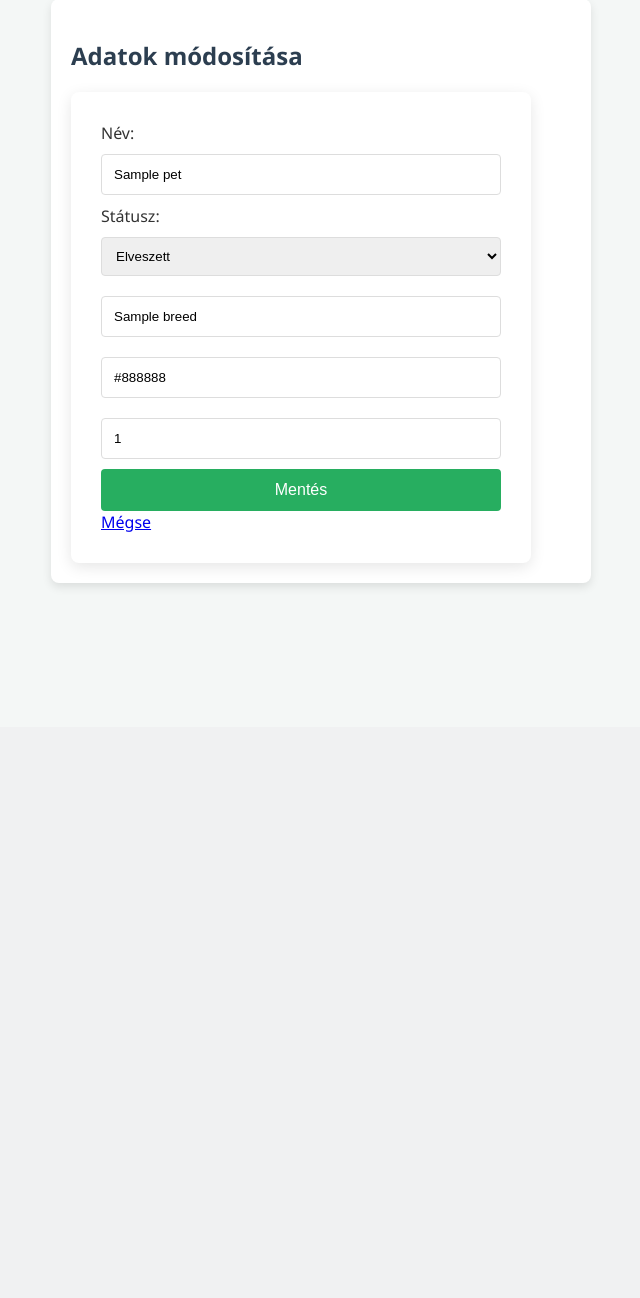
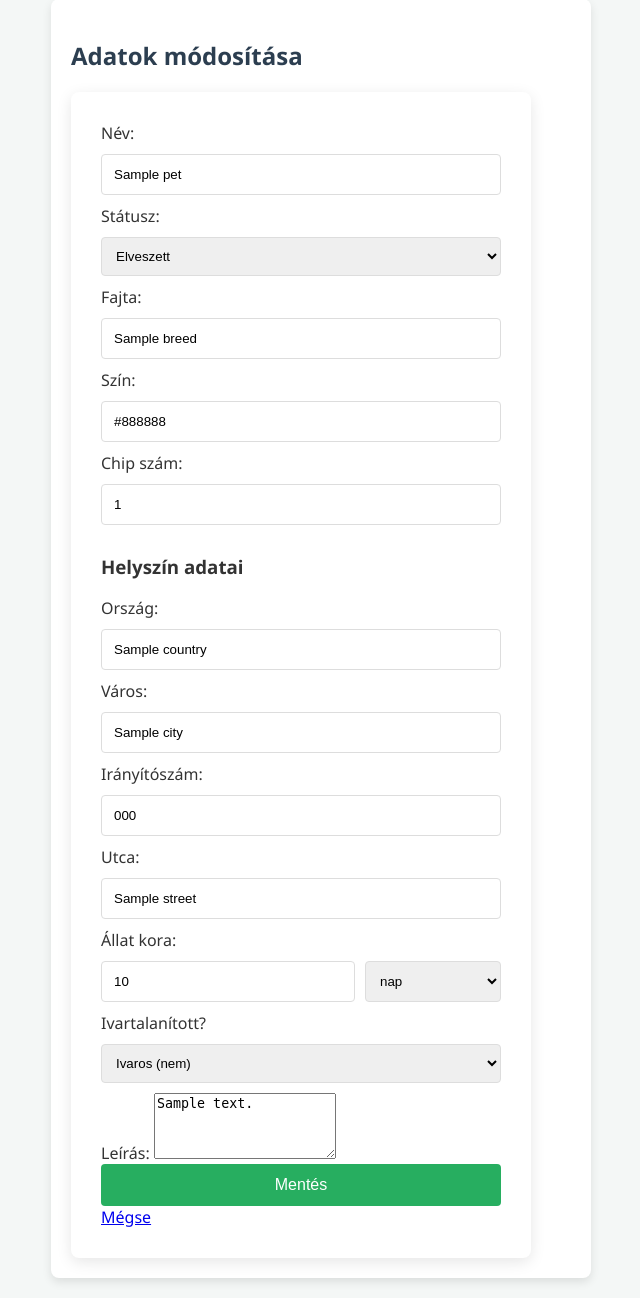
Before and after one commit to MrHerculePoirot/Szakdolgozat, a Flask app: template templates/edit_pet.html in a window 1280 px wide. Shown: the part 73-1371 px from the top of the page, without its empty margins (319-959 px from the left). Before the commit the page ends 658 px from the top, so only its background shows below. Run offline with Flask 3, Linux system fonts and the light colour scheme; the template is opened without the code that fills it: most values are stand-ins (such as "Sample title", 1, 10 or a date in 2020).

Commit message:
Additional modifications 2

```diff
--- a/app.py
+++ b/app.py
@@ -1,5 +1,6 @@
 import os
-from flask import Flask, request, jsonify, render_template, redirect, url_for
+import random
+from flask import Flask, request, jsonify, render_template, redirect, url_for, flash
 from dotenv import load_dotenv
 from werkzeug.utils import secure_filename
 from werkzeug.security import generate_password_hash, check_password_hash
@@ -16,7 +17,7 @@ load_dotenv()
 def create_app():
     app = Flask(__name__)
 
-    # Konfig -> SQLite adatbázis file létrehozása
+    # Konfiguráció
     basedir = os.path.abspath(os.path.dirname(__file__))
     app.config['SQLALCHEMY_DATABASE_URI'] = 'sqlite:///' + os.path.join(basedir, 'pet_finder.db')
     app.config['SQLALCHEMY_TRACK_MODIFICATIONS'] = False
@@ -24,13 +25,14 @@ def create_app():
 
     # Fájlfeltöltés beállításai
     UPLOAD_FOLDER = os.path.join('static', 'uploads')
+    if not os.path.exists(UPLOAD_FOLDER):
+        os.makedirs(UPLOAD_FOLDER)
     app.config['UPLOAD_FOLDER'] = UPLOAD_FOLDER
     app.config['MAX_CONTENT_LENGTH'] = 16 * 1024 * 1024
 
-    # Adatbázis létrehozása
+    # Adatbázis inicializálása
     init_app(app)
 
-    # Login Manager beállítása
     login_manager = LoginManager()
     login_manager.login_view = 'login'
     login_manager.init_app(app)
@@ -40,11 +42,10 @@ def create_app():
         return User.query.get(int(user_id))
 
     with app.app_context():
-        # .db file és táblák létrehozása
         db.create_all()
         print("Adatbázis táblák sikeresen létrehozva!")
 
-    # ---Útvonalak---
+    # --- ÚTVONALAK ---
 
     @app.route('/')
     def index():
@@ -62,7 +63,7 @@ def create_app():
                 password_hash=hashed_pw,
                 phone=request.form.get('phone'),
                 social_link=request.form.get('social_link'),
-                is_active=True # IDEIGLENESEN: Aktív lesz a teszteléshez - nem megy a visszaigazolás
+                is_active=True
             )
             db.session.add(new_user)
             db.session.commit()
@@ -75,11 +76,12 @@ def create_app():
             user = User.query.filter_by(email=request.form.get('email')).first()
             if user and check_password_hash(user.password_hash, request.form.get('password')):
                 if not user.is_active:
-                    return "A fiókod még nincs hitelesítve! Ellenőrizd az e-mailedet.", 403
-
+                    flash("A fiókod még nincs hitelesítve!")
+                    return redirect(url_for('login'))
                 login_user(user)
                 return redirect(url_for('index'))
-            return "Hibás adatok!", 401
+            flash("Hibás adatok!")
+            return redirect(url_for('login'))
         return render_template('login.html')
 
     @app.route('/logout')
@@ -92,28 +94,28 @@ def create_app():
     @login_required
     def add_pet():
         if request.method == 'POST':
-            # 1. Minden adat kinyerése az űrlapról (Cím + Állat infók)
+            # 1. Helyszín adatok kinyerése
             country = request.form.get('country')
             city = request.form.get('city')
             postcode = request.form.get('postcode')
             street = request.form.get('street')
 
-            # Chipszám lekérése a validációhoz
-            chip_id = request.form.get('chip_id')
-            if chip_id and (not chip_id.isdigit() or len(chip_id) != 15):
-                return "Hiba: A chipszámnak pontosan 15 számjegyből kell állnia!", 400
-
-            # 2. Új cím objektum létrehozása
-            new_address = Address(
+            # 2. Új helyszín (Address) létrehozása
+            new_location = Address(
                 country=country,
                 city=city,
                 postcode=postcode,
                 street=street
             )
-            db.session.add(new_address)
-            db.session.flush() # Ez generálja le az ID-t a mentés előtt
+            db.session.add(new_location)
+            db.session.flush()
 
-            # 3. Állat példányosítása a típusa alapján
+            # 3. Chipszám validáció (15 jegyű szám)
+            chip_id = request.form.get('chip_id')
+            if chip_id and (not chip_id.isdigit() or len(chip_id) != 15):
+                return "Hiba: A chipszámnak pontosan 15 számjegyből kell állnia!", 400
+
+            # 4. Állat példányosítása típus alapján
             pet_type = request.form.get('type')
             if pet_type == 'dog':
                 new_pet = Dog(breed=request.form.get('breed'))
@@ -122,7 +124,7 @@ def create_app():
             else:
                 new_pet = Other(breed=request.form.get('breed'))
 
-            # 4. Az állat adatainak feltöltése és összekapcsolása
+            # 5. Adatok feltöltése az új mezőkkel
             new_pet.name = request.form.get('name')
             new_pet.status = request.form.get('status')
             new_pet.colour = request.form.get('colour')
@@ -132,70 +134,25 @@ def create_app():
             new_pet.is_neutered = request.form.get('is_neutered') == 'true'
             new_pet.description = request.form.get('description')
             new_pet.user_id = current_user.id
-            new_pet.last_seen_address_id = new_address.id # Itt kapcsoljuk össze!
+            new_pet.location_id = new_location.id # Kapcsolat az új néven
 
-            # 5. Fotó kezelése
+            # 6. Fotó kezelése
             file = request.files.get('photo')
             if file and file.filename != '':
                 filename = secure_filename(file.filename)
                 file.save(os.path.join(app.config['UPLOAD_FOLDER'], filename))
                 new_pet.photo_path = filename
 
-            # 6. Végső mentés az adatbázisba
             db.session.add(new_pet)
             db.session.commit()
             return redirect(url_for('my_pets'))
-
         return render_template('add_pet.html')
-
-    @app.route('/add_animal', methods=['POST'])
-    @login_required
-    def add_animal():
-        data = request.json
-        pet_type = data.get('type')
-
-        if pet_type == 'dog':
-            new_pet = Dog(breed=data.get('breed'))
-        elif pet_type == 'cat':
-            new_pet = Cat(breed=data.get('breed'))
-        else:
-            new_pet = Other(breed=data.get('breed'))
-
-        new_pet.name = data.get('name')
-        new_pet.status = data.get('status', 'LOST')
-        new_pet.colour = data.get('colour')
-        new_pet.chip_id = data.get('chip_id')
-        new_pet.latitude = data.get('latitude')
-        new_pet.longitude = data.get('longitude')
-        new_pet.user_id = current_user.id
-
-        db.session.add(new_pet)
-        db.session.commit()
-
-        return jsonify({"message": "Sikeres rögzítés!"}), 201
 
     @app.route('/my_pets')
     @login_required
     def my_pets():
         user_pets = Animal.query.filter_by(user_id=current_user.id).all()
         return render_template('my_pets.html', pets=user_pets)
-
-    @app.route('/delete_pet/<int:pet_id>', methods=['POST'])
-    @login_required
-    def delete_pet(pet_id):
-        pet = Animal.query.get_or_404(pet_id)
-        if pet.user_id != current_user.id:
-            return "Nincs jogosultságod!", 403
-
-        if pet.photo_path:
-            try:
-                os.remove(os.path.join(app.config['UPLOAD_FOLDER'], pet.photo_path))
-            except:
-                pass
-
-        db.session.delete(pet)
-        db.session.commit()
-        return redirect(url_for('my_pets'))
 
     @app.route('/edit_pet/<int:pet_id>', methods=['GET', 'POST'])
     @login_required
@@ -205,29 +162,50 @@ def create_app():
             return "Nincs jogosultságod!", 403
 
         if request.method == 'POST':
+            # Alapadatok frissítése
             pet.name = request.form.get('name')
             pet.status = request.form.get('status')
+            pet.breed = request.form.get('breed')
             pet.colour = request.form.get('colour')
             pet.chip_id = request.form.get('chip_id')
-            pet.breed = request.form.get('breed')
+            pet.age = request.form.get('age')
+            pet.age_unit = request.form.get('age_unit')
+            pet.is_neutered = request.form.get('is_neutered') == 'true'
+            pet.description = request.form.get('description')
+
+            # Helyszín frissítése (ha létezik a kapcsolat)
+            if pet.location:
+                pet.location.country = request.form.get('country')
+                pet.location.city = request.form.get('city')
+                pet.location.postcode = request.form.get('postcode')
+                pet.location.street = request.form.get('street')
 
             db.session.commit()
             return redirect(url_for('my_pets'))
-
         return render_template('edit_pet.html', pet=pet)
 
+    @app.route('/delete_pet/<int:pet_id>', methods=['POST'])
+    @login_required
+    def delete_pet(pet_id):
+        pet = Animal.query.get_or_404(pet_id)
+        if pet.user_id != current_user.id:
+            return "Nincs jogosultságod!", 403
+        if pet.photo_path:
+            try:
+                os.remove(os.path.join(app.config['UPLOAD_FOLDER'], pet.photo_path))
+            except:
+                pass
+        db.session.delete(pet)
+        db.session.commit()
+        return redirect(url_for('my_pets'))
+
     @app.route('/all_pets')
-
     def all_pets():
-        # Az összes állat lekérése - egylőre mindegy, hogy LOST/FOUND
         all_animals = Animal.query.all()
-
-        # Random max 50 db kiválasztása
         if len(all_animals) > 50:
             display_pets = random.sample(all_animals, 50)
         else:
             display_pets = all_animals
-
         return render_template('all_pets.html', pets=display_pets)
 
     return app
--- a/templates/edit_pet.html
+++ b/templates/edit_pet.html
@@ -4,7 +4,7 @@
     <h2>Adatok módosítása</h2>
     <form method="POST">
         <label>Név:</label>
-        <input type="text" name="name" value="{{ pet.name }}">
+        <input type="text" name="name" value="{{ pet.name or '' }}" placeholder="Állat neve (ha ismert)">
 
         <label>Státusz:</label>
         <select name="status">
@@ -12,9 +12,55 @@
             <option value="FOUND" {% if pet.status == 'FOUND' %}selected{% endif %}>Talált</option>
         </select>
 
-        <input type="text" name="breed" value="{{ pet.breed }}" placeholder="Fajta">
-        <input type="text" name="colour" value="{{ pet.colour }}" placeholder="Szín">
-        <input type="text" name="chip_id" value="{{ pet.chip_id }}" placeholder="Chip szám">
+        <label>Fajta:</label>
+        <input type="text" name="breed" value="{{ pet.breed or '' }}" placeholder="Fajta (pl. Labrador)">
+
+        <label>Szín:</label>
+        <input type="text" name="colour" value="{{ pet.colour or '' }}" placeholder="Szín (pl. zsemle, foltos)">
+
+        <label>Chip szám:</label>
+        <input type="text"
+               name="chip_id"
+               value="{{ pet.chip_id or '' }}"
+               placeholder="Chip szám (pontosan 15 számjegy)"
+               pattern="\d{15}"
+               title="A chipszámnak pontosan 15 számjegyből kell állnia!"
+               maxlength="15">
+
+        <div class="location-section">
+            <h3>Helyszín adatai</h3>
+            <label>Ország:</label>
+            <input type="text" name="country" value="{{ pet.last_seen_address.country if pet.last_seen_address else '' }}" placeholder="Magyarország" required>
+
+            <label>Város:</label>
+            <input type="text" name="city" value="{{ pet.last_seen_address.city if pet.last_seen_address else '' }}" placeholder="Budapest" required>
+
+            <label>Irányítószám:</label>
+            <input type="text" name="postcode" value="{{ pet.last_seen_address.postcode if pet.last_seen_address else '' }}" placeholder="1051">
+
+            <label>Utca:</label>
+            <input type="text" name="street" value="{{ pet.last_seen_address.street if pet.last_seen_address else '' }}" placeholder="Példa utca 12.">
+        </div>
+
+        <label>Állat kora:</label>
+        <div style="display: flex; gap: 10px;">
+            <input type="number" name="age" value="{{ pet.age or '' }}" placeholder="Mennyi idős?" min="0" style="flex: 2;">
+            <select name="age_unit" style="flex: 1;">
+                <option value="nap" {% if pet.age_unit == 'nap' %}selected{% endif %}>nap</option>
+                <option value="hét" {% if pet.age_unit == 'hét' %}selected{% endif %}>hét</option>
+                <option value="hónap" {% if pet.age_unit == 'hónap' or not pet.age_unit %}selected{% endif %}>hónap</option>
+                <option value="év" {% if pet.age_unit == 'év' %}selected{% endif %}>év</option>
+            </select>
+        </div>
+
+        <label>Ivartalanított?</label>
+        <select name="is_neutered">
+            <option value="false" {% if not pet.is_neutered %}selected{% endif %}>Ivaros (nem)</option>
+            <option value="true" {% if pet.is_neutered %}selected{% endif %}>Ivartalanított (igen)</option>
+        </select>
+
+        <label>Leírás:</label>
+        <textarea name="description" placeholder="Leírás..." rows="4">{{ pet.description or '' }}</textarea>
 
         <button type="submit" class="btn-submit">Mentés</button>
         <a href="{{ url_for('my_pets') }}">Mégse</a>
```
Also changed, not shown: models/animal.py (+7 -2 lines).
